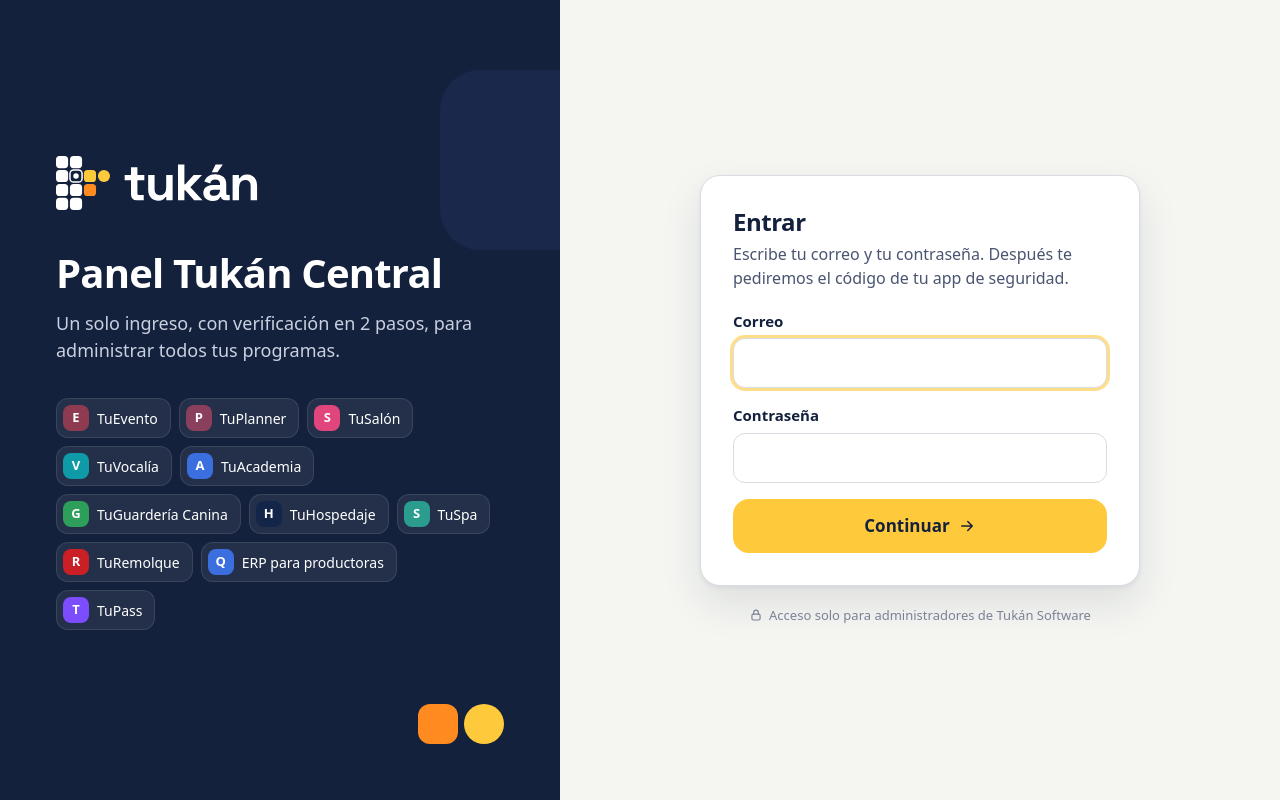
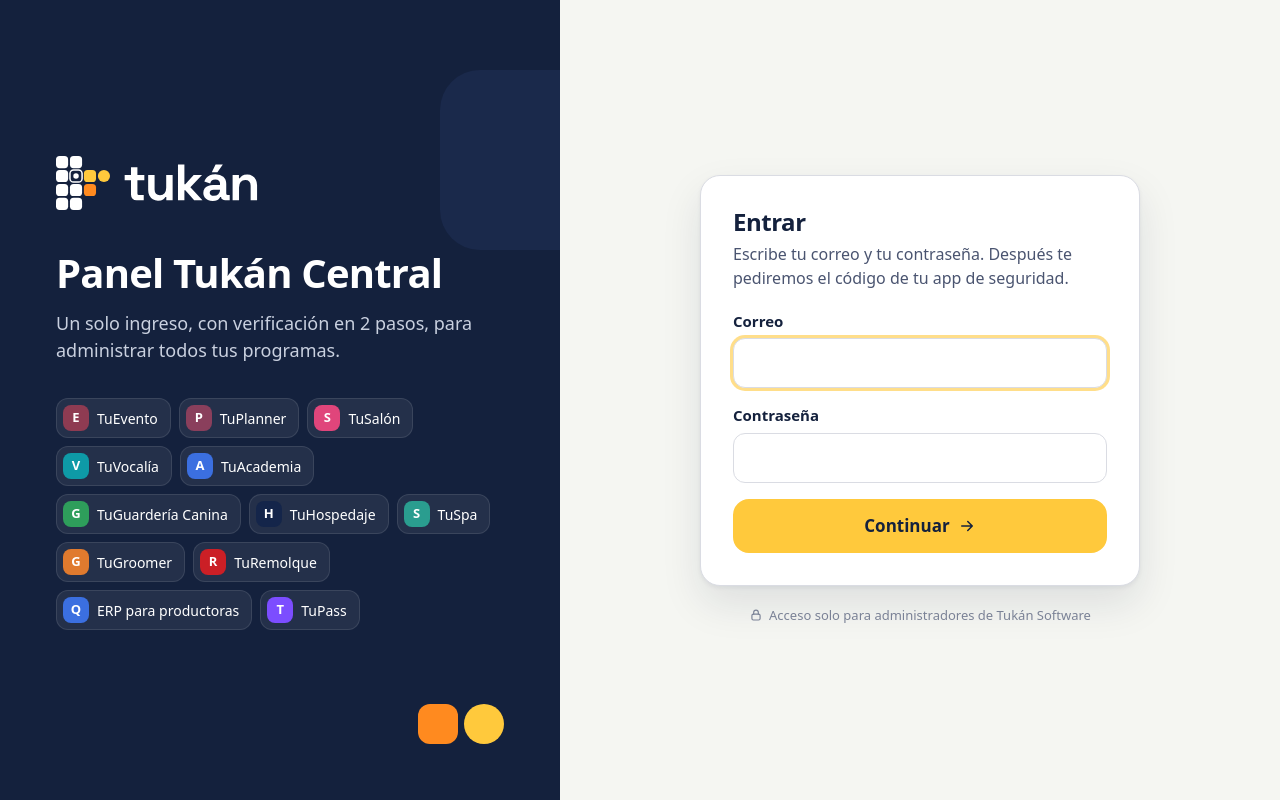
Before and after one commit to qfcorp/tukan-central, a PHP site: page /localhost/?r=login in a window 1280 px wide. Run offline with PHP 8.4, Linux system fonts and the light colour scheme; some libraries are stand-ins or nearby versions.

Commit message:
Panel: agrega TuGroomer (peluquerías y spas de mascotas)
Co-Authored-By: Claude Opus 5.5 <noreply@anthropic.com>
Claude-Session: https://claude.ai/code/session_01LhtEtTwxzF9L4p4ryuRPkc

```diff
--- a/src/Productos.php
+++ b/src/Productos.php
@@ -58,6 +58,11 @@ final class Productos
             'nombre' => 'TuSpa', 'color' => '#2A9D8F', 'letra' => 'S', 'unico' => false,
             'para' => 'Spas, masajes y tratamientos',
             'comando' => 'sudo bash /var/www/tuspa/deploy/conectar_central.sh {ID} {SECRETO} {URL}',
+        ],
+        'tugroomer' => [
+            'nombre' => 'TuGroomer', 'color' => '#E07A2E', 'letra' => 'G', 'unico' => false,
+            'para' => 'Peluquerías y spas de mascotas (perros y gatos)',
+            'comando' => 'sudo bash /var/www/tugroomer/deploy/conectar_central.sh {ID} {SECRETO} {URL}',
         ],
         'turemolque' => [
             'nombre' => 'TuRemolque', 'color' => '#CB1F26', 'letra' => 'R', 'unico' => true,
```
Also changed, not shown: tests/run_tests.php (+1 -0 lines).
